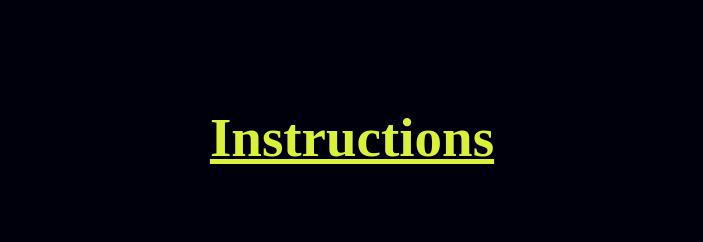
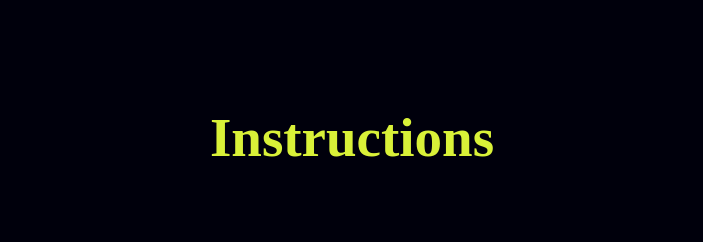
Before and after one commit to urs48/oldman-instructions, a plain HTML site: page index.html in a window 1280 px wide. Shown: the part 558-800 px from the top of the page, without its empty margins (296-999 px from the left). Drawn offline with Linux system fonts and the light colour scheme; a web font is replaced by a local one.

Commit message:
Update index.html

```diff
--- a/index.html
+++ b/index.html
@@ -6,7 +6,7 @@
 		<br>Old man
 	</div>
 	<h6>
-		<u>Instructions</u>
+		Instructions
 	</h6>
 	<ul>
 		<li>Contact the mediator in an individual chat of Whatsapp and confirm your starting location.</li>
```
